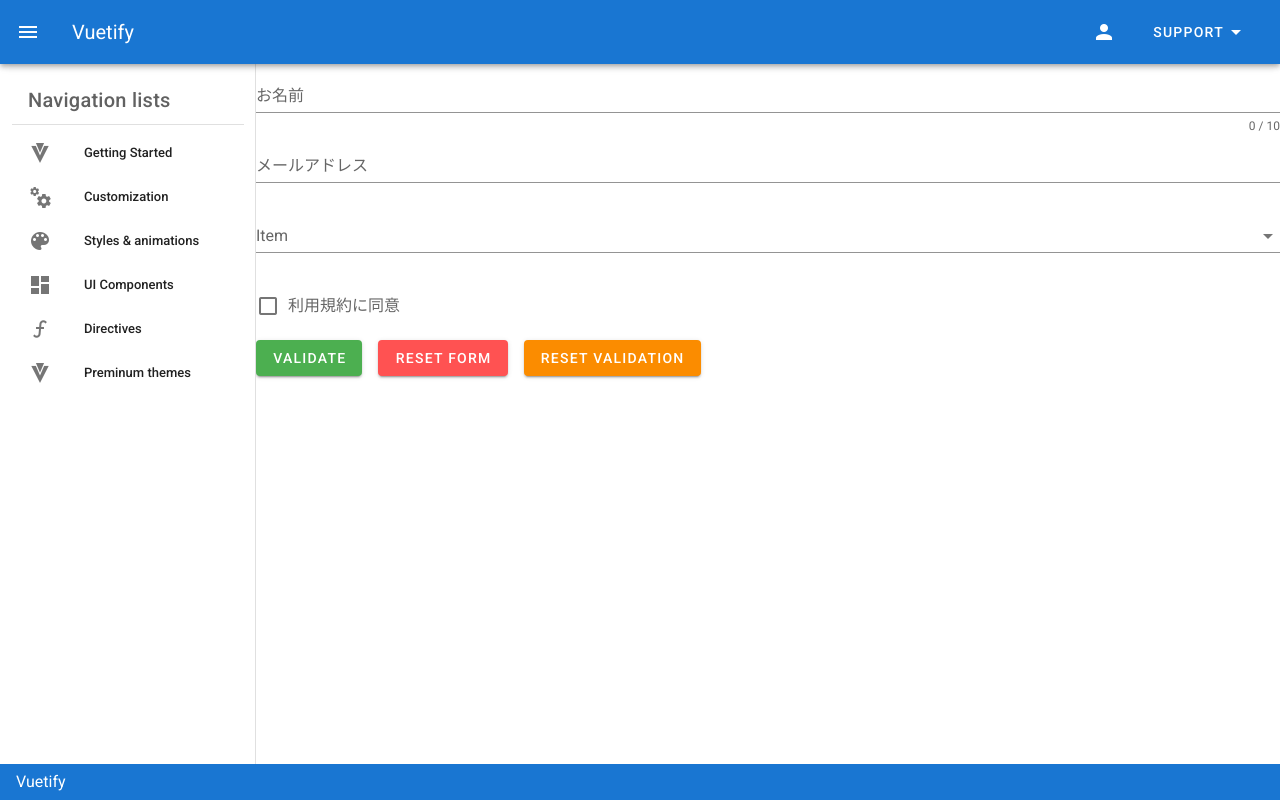
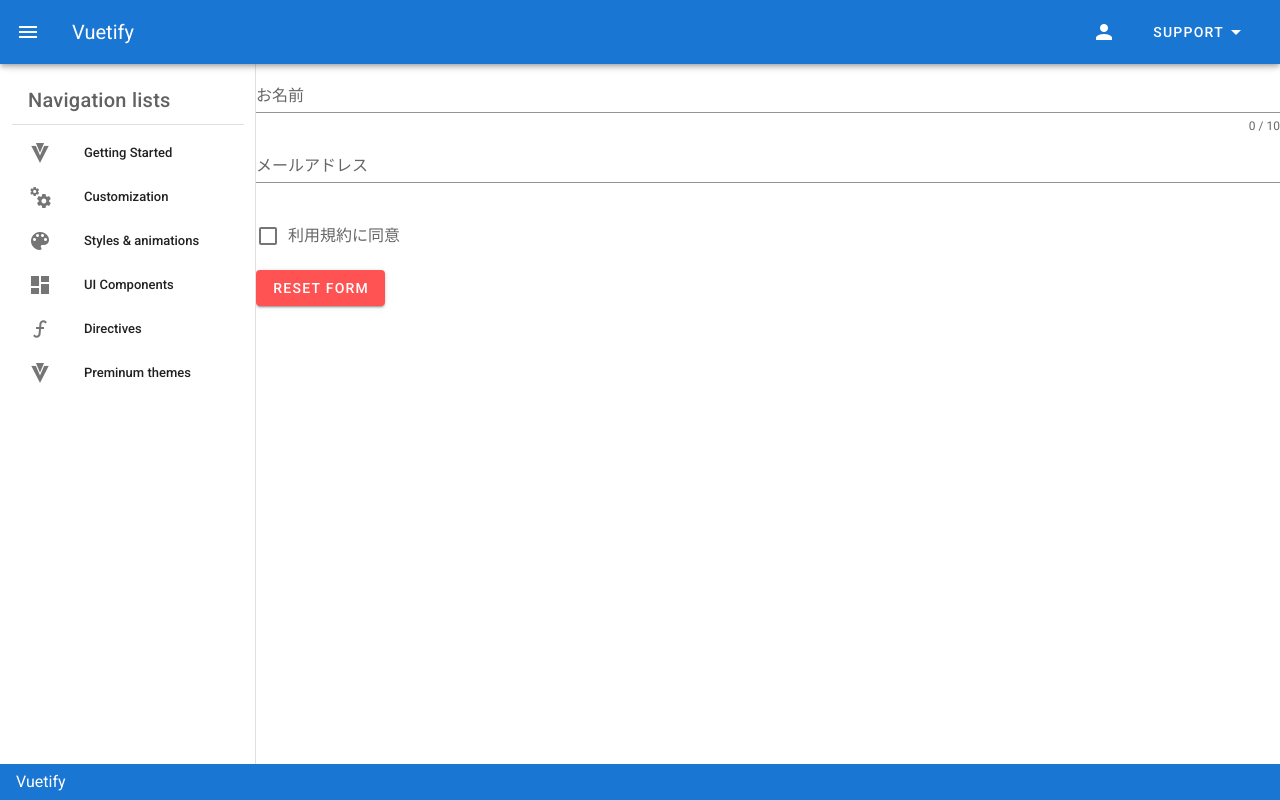
Before and after one commit to zhenggong/vuetify, a Vue app: page /signup in a window 1280 px wide. Built offline with nearby package versions, Linux system fonts and the light colour scheme.

Commit message:
delete useless form

```diff
--- a/src/views/Signup.vue
+++ b/src/views/Signup.vue
@@ -19,29 +19,12 @@
       required
     ></v-text-field>
 
-    <v-select
-      v-model="select"
-      :items="性別"
-      :rules="[v => !!v || '性別を選択してください']"
-      label="Item"
-      required
-    ></v-select>
-
     <v-checkbox
       v-model="checkbox"
       :rules="[v => !!v || 'ご利用には利用規約に同意する必要があります!']"
       label="利用規約に同意"
       required
     ></v-checkbox>
-
-    <v-btn
-      :disabled="!valid"
-      color="success"
-      class="mr-4"
-      @click="validate"
-    >
-      Validate
-    </v-btn>
 
     <v-btn
       color="error"
@@ -51,12 +34,6 @@
       Reset Form
     </v-btn>
 
-    <v-btn
-      color="warning"
-      @click="resetValidation"
-    >
-      Reset Validation
-    </v-btn>
   </v-form>
 </template>
 
@@ -74,13 +51,6 @@
         v => !!v || 'E-mail is required',
         v => /.+@.+\..+/.test(v) || 'E-mail must be valid',
       ],
-      select: null,
-      items: [
-        'Item 1',
-        'Item 2',
-        'Item 3',
-        'Item 4',
-      ],
       checkbox: false,
     }),
 
@@ -93,9 +63,6 @@
       reset () {
         this.$refs.form.reset()
       },
-      resetValidation () {
-        this.$refs.form.resetValidation()
-      },
     },
   }
 </script>
```
